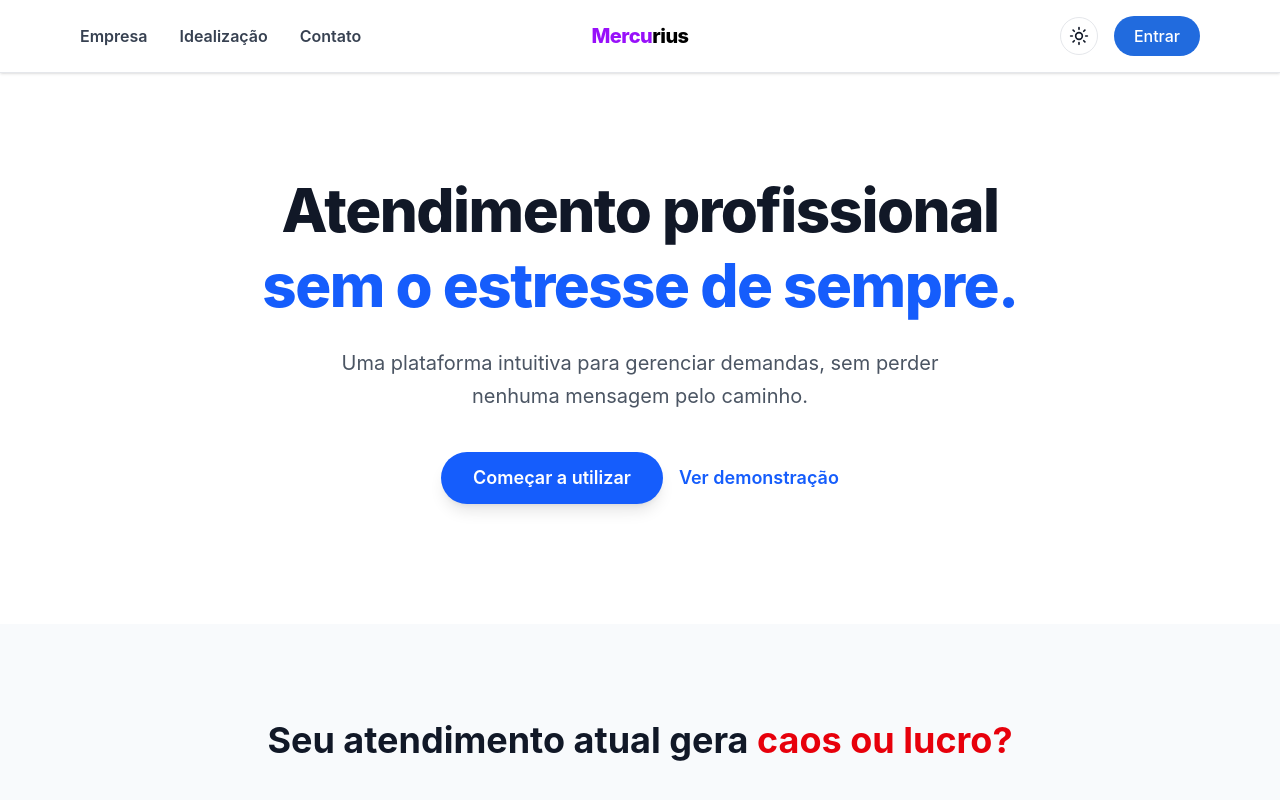
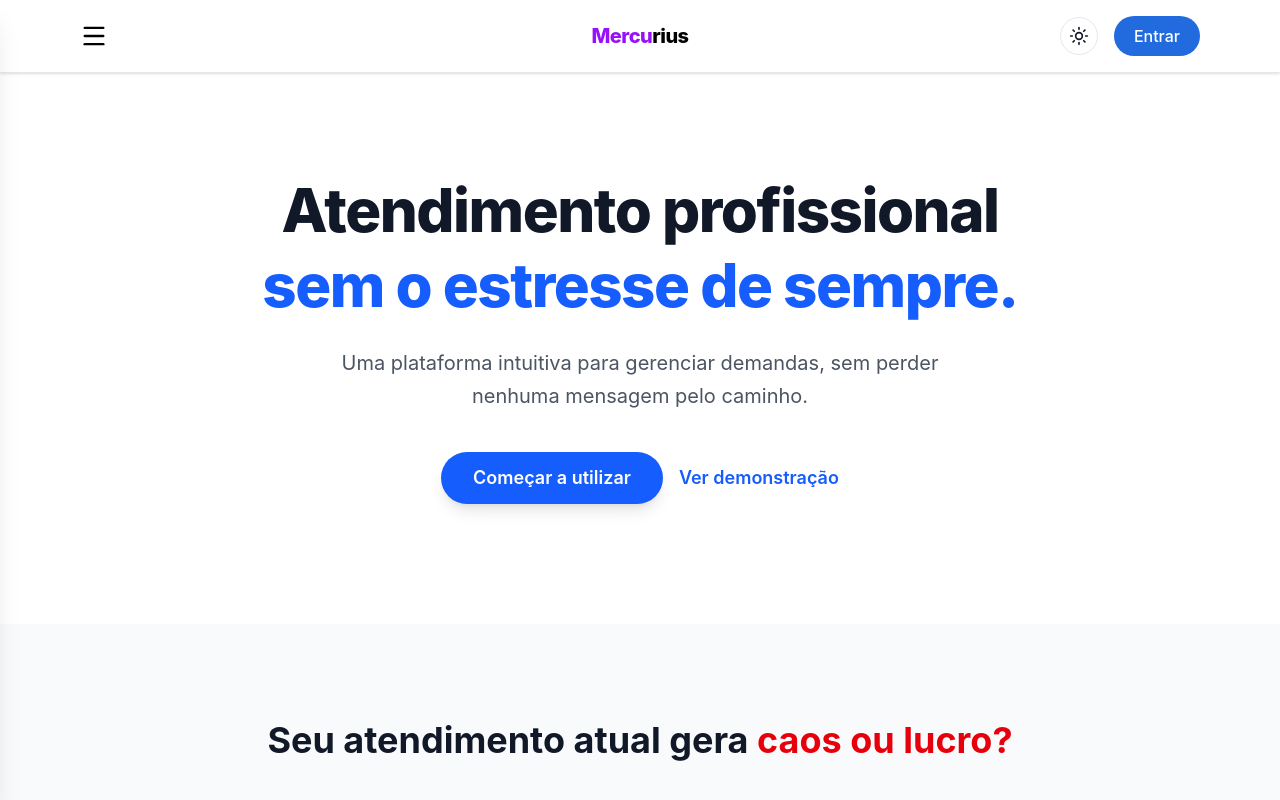
Before and after one commit to kauanpscode/helpdesk-analytics, a React (Vite) app: page / in a window 1280 px wide. Shown: the top 800 px of the page. Built offline with nearby package versions, Linux system fonts and the light colour scheme; no server answers.

Commit message:
sidebar home

```diff
--- a/src/layouts/Home/header.tsx
+++ b/src/layouts/Home/header.tsx
@@ -21,26 +21,13 @@
     <header className="bg-[var(--bg-card)] border-b border-[var(--border)] shadow-sm mb-1 relative transition-colors duration-300">
       <div className="max-w-6xl mx-auto flex items-center justify-between px-4 py-4 relative">
         {/* Mobile Menu */}
-        <div className="flex md:hidden items-center text-[var(--text)]">
+        <div className="flex items-center text-[var(--text)]">
           <Dropdown
             icon={<Menu size={26} />}
             showChevron={false}
             items={menus}
           />
         </div>
-
-        {/* Desktop Menu */}
-        <nav className="hidden md:flex items-center gap-8">
-          {menus.map((menu) => (
-            <Link
-              to={menu.to}
-              key={menu.to}
-              className="font-semibold text-[var(--text-secondary)] hover:text-[#216bde] transition-colors"
-            >
-              {menu.label}
-            </Link>
-          ))}
-        </nav>
 
         {/* Logo */}
         <div className="absolute left-1/2 -translate-x-1/2">
```
